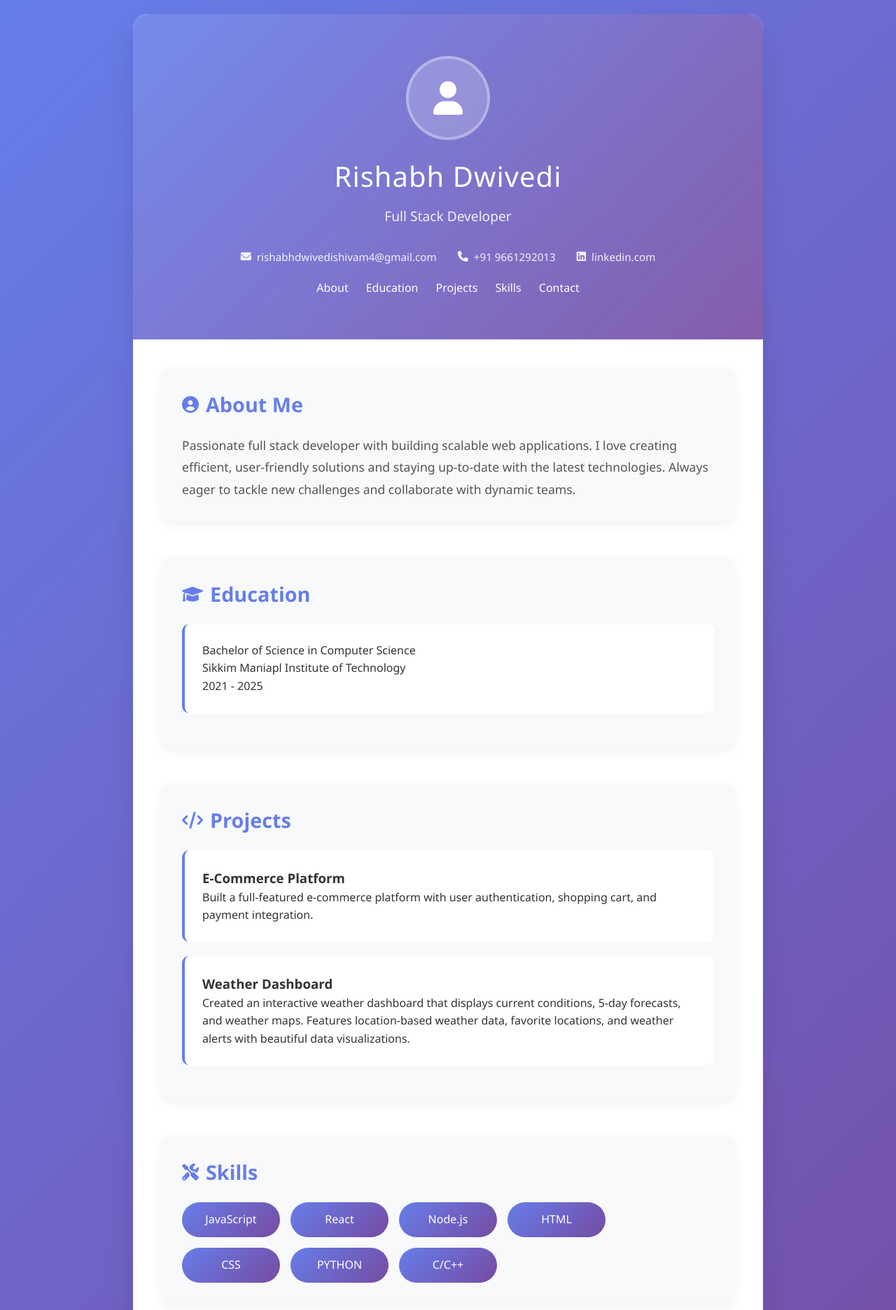
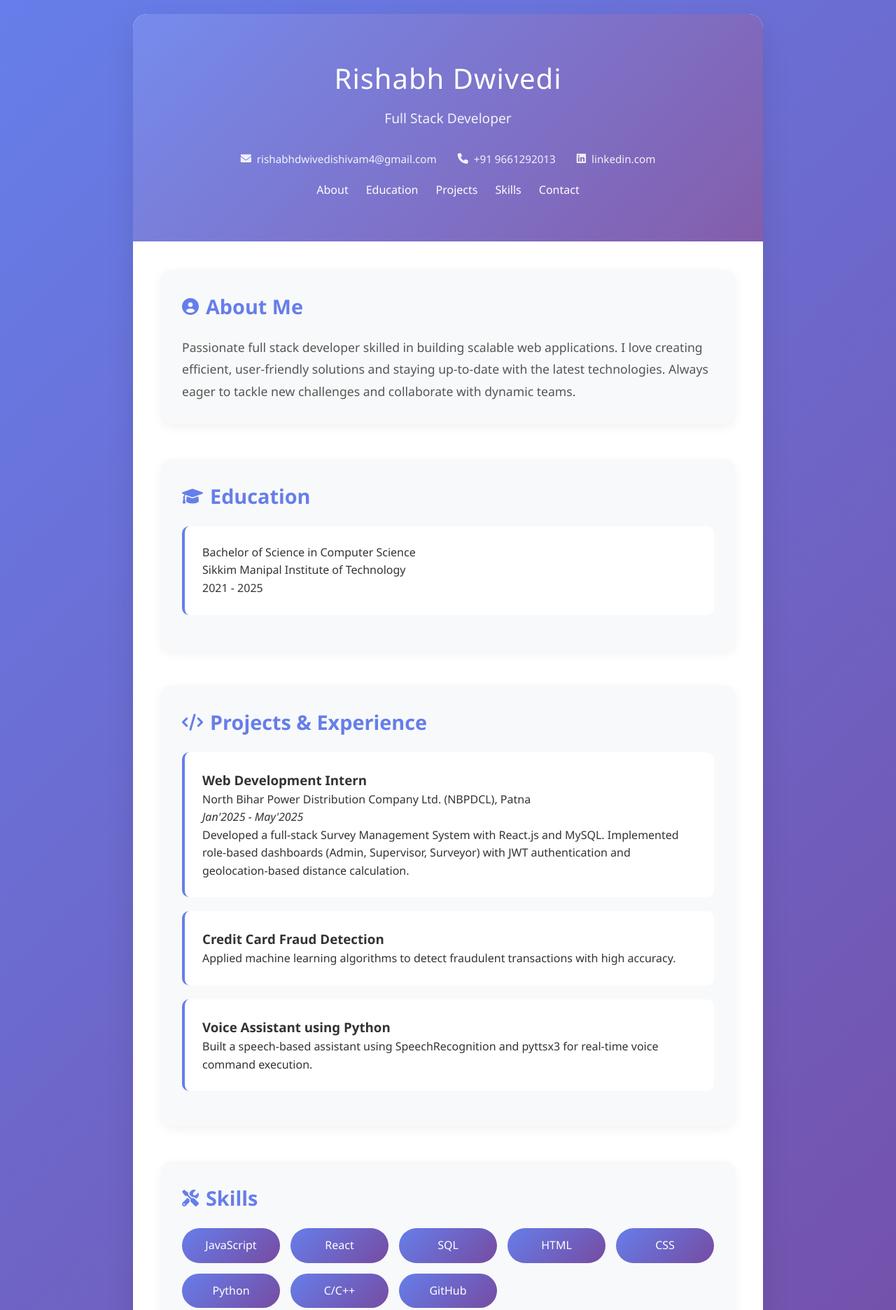
Before and after one commit to Dwivedi0720/rish.html, a plain HTML site: page index.html in a window 1280 px wide. Shown: the top 1872 px of the page at 70% size. Drawn offline with Linux system fonts and the light colour scheme.

Commit message:
Update index.html

```diff
--- a/index.html
+++ b/index.html
@@ -3,7 +3,7 @@
 <head>
     <meta charset="UTF-8">
     <meta name="viewport" content="width=device-width, initial-scale=1.0">
-    <title>Rishabh pyspider - Full Stack Developer</title>
+    <title>Rishabh - Full Stack Developer</title>
     <link href="https://cdnjs.cloudflare.com/ajax/libs/font-awesome/6.0.0/css/all.min.css" rel="stylesheet">
     <style>
         * {
@@ -55,19 +55,6 @@
         .header-content {
             position: relative;
             z-index: 1;
-        }
-
-        .profile-img {
-            width: 120px;
-            height: 120px;
-            border-radius: 50%;
-            background: rgba(255, 255, 255, 0.2);
-            margin: 0 auto 20px;
-            display: flex;
-            align-items: center;
-            justify-content: center;
-            font-size: 48px;
-            border: 4px solid rgba(255, 255, 255, 0.3);
         }
 
         .name {
@@ -211,15 +198,12 @@
         <!-- Header Section -->
         <header class="header">
             <div class="header-content">
-                <div class="profile-img">
-                    <i class="fas fa-user"></i>
-                </div>
                 <h1 class="name">Rishabh Dwivedi</h1>
                 <p class="job-title">Full Stack Developer</p>
                 <div class="contact-info">
                     <div class="contact-item">
                         <i class="fas fa-envelope"></i>
-                        <a href="mailto:rish@gmail.com">rishabhdwivedishivam4@gmail.com</a>
+                        <a href="mailto:rishabhdwivedishivam4@gmail.com">rishabhdwivedishivam4@gmail.com</a>
                     </div>
                     <div class="contact-item">
                         <i class="fas fa-phone"></i>
@@ -248,7 +232,7 @@
             <section id="about" class="section">
                 <h2 class="section-title"><i class="fas fa-user-circle"></i> About Me</h2>
                 <p class="about-text">
-                    Passionate full stack developer with building scalable web applications.
+                    Passionate full stack developer skilled in building scalable web applications.
                     I love creating efficient, user-friendly solutions and staying up-to-date with the latest
                     technologies. Always eager to tackle new challenges and collaborate with dynamic teams.
                 </p>
@@ -259,25 +243,39 @@
                 <h2 class="section-title"><i class="fas fa-graduation-cap"></i> Education</h2>
                 <div class="education-item">
                     <div class="degree">Bachelor of Science in Computer Science</div>
-                    <div class="university">Sikkim Maniapl Institute of Technology</div>
+                    <div class="university">Sikkim Manipal Institute of Technology</div>
                     <div class="year">2021 - 2025</div>
                 </div>
             </section>
 
             <!-- Projects Section -->
             <section id="projects" class="section">
-                <h2 class="section-title"><i class="fas fa-code"></i> Projects</h2>
+                <h2 class="section-title"><i class="fas fa-code"></i> Projects & Experience</h2>
+
                 <div class="project-item">
-                    <h3 class="project-title">E-Commerce Platform</h3>
-                    <p class="project-description">Built a full-featured e-commerce platform with user authentication, shopping cart, and payment integration.</p>
+                    <h3 class="project-title">Web Development Intern</h3>
+                    <p class="project-description">
+                        North Bihar Power Distribution Company Ltd. (NBPDCL), Patna <br>
+                        <em>Jan'2025 - May'2025</em><br>
+                        Developed a full-stack Survey Management System with React.js and MySQL.
+                        Implemented role-based dashboards (Admin, Supervisor, Surveyor) with JWT authentication and
+                        geolocation-based distance calculation.
+                    </p>
                 </div>
-                            <div class="project-item">
-                 <h3 class="project-title">Weather Dashboard</h3>
-                 <p class="project-description">
-                 Created an interactive weather dashboard that displays current conditions,
-                5-day forecasts, and weather maps. Features location-based weather data, favorite locations,
-                and weather alerts with beautiful data visualizations. </p>
-            </div>
+
+                <div class="project-item">
+                    <h3 class="project-title">Credit Card Fraud Detection</h3>
+                    <p class="project-description">
+                        Applied machine learning algorithms to detect fraudulent transactions with high accuracy.
+                    </p>
+                </div>
+
+                <div class="project-item">
+                    <h3 class="project-title">Voice Assistant using Python</h3>
+                    <p class="project-description">
+                        Built a speech-based assistant using SpeechRecognition and pyttsx3 for real-time voice command execution.
+                    </p>
+                </div>
             </section>
 
             <!-- Skills Section -->
@@ -286,12 +284,13 @@
                 <div class="skills-grid">
                     <div class="skill-tag">JavaScript</div>
                     <div class="skill-tag">React</div>
-                    <div class="skill-tag">Node.js</div>
+                    <div class="skill-tag">SQL</div>
                     <div class="skill-tag">HTML</div>
-                    <br>
                     <div class="skill-tag">CSS</div>
-                    <div class="skill-tag">PYTHON</div>
+                    <div class="skill-tag">Python</div>
                     <div class="skill-tag">C/C++</div>
+                    <div class="skill-tag">GitHub</div>
+
                 </div>
             </section>
 
@@ -308,13 +307,11 @@
         </main>
 
         <!-- Footer Section -->
-
         <footer class="footer">
-             <marquee >
-            <p>&copy; 2025 Rishabh Dwivedi. All rights reserved. </p>
-             </marquee>
+            <marquee>
+                <p>&copy; 2025 Rishabh Dwivedi. All rights reserved.</p>
+            </marquee>
         </footer>
-
     </div>
 </body>
 </html>
```
